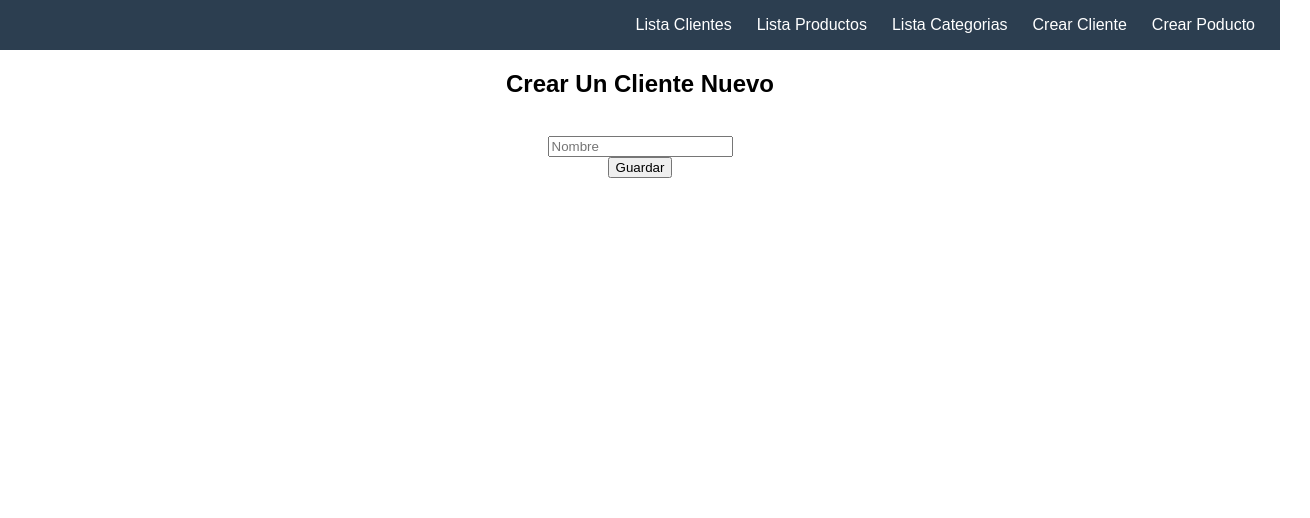
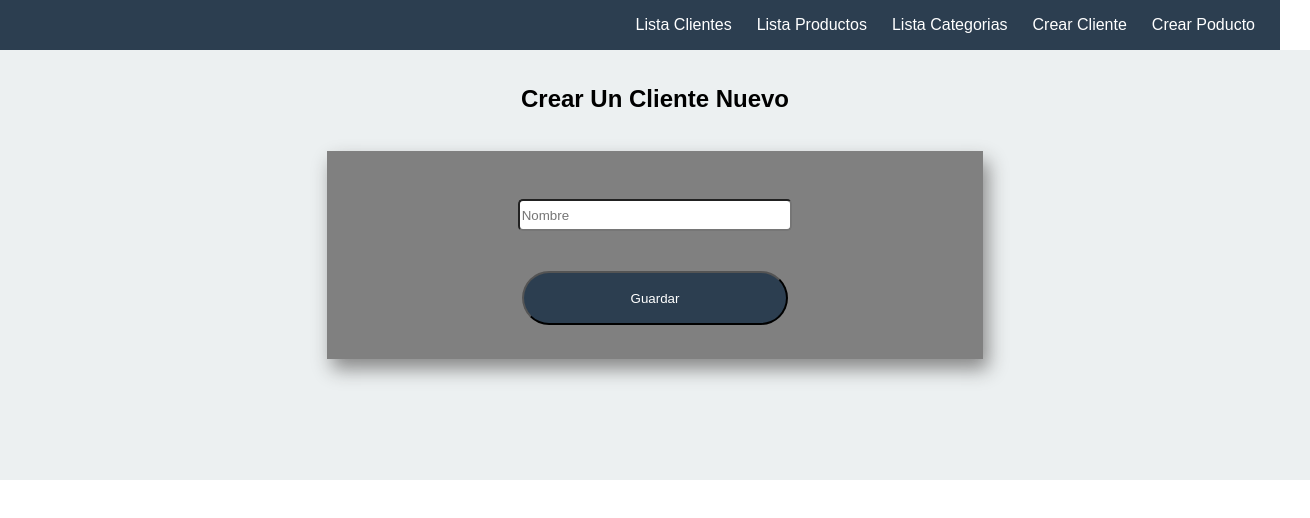
Before and after one commit to CarlosPorta77/frontend, a React (Create React App) app: page /crear_cliente/1 in a window 1280 px wide. Shown: the top 518 px of the page, 1310 px wide, since content can reach past the window. Built offline with nearby package versions, Linux system fonts and the light colour scheme; no server answers.

Commit message:
clienteCreate styles is added

```diff
--- /dev/null
+++ b/src/ClienteCreate.css
@@ -0,0 +1,39 @@
+.wrapper-create-client {
+  height: 50vh;
+  width: 100vw;
+  padding: 15px;
+  flex-direction: column;
+  align-items: flex-start;
+  background-color: #ecf0f1;
+}
+
+.input-new-client {
+  border-radius: 5px;
+  width: 20em;
+  height: 2em;
+}
+
+.button-save {
+  height: 4em;
+  width: 20em;
+  border-radius: 5pc;
+  background-color: #2c3e50;
+  color: white;
+  margin-top: 3em;
+}
+
+.button-save:hover {
+  cursor: pointer;
+  background-color: #1888f8;
+  color: white;
+}
+
+.new-client-container {
+  width: 35em;
+  height: 7em;
+  margin: auto;
+  padding: 10px;
+  background-color: grey;
+  box-shadow: 5px 10px 18px #888888;
+  padding: 3em;
+}
--- a/src/ClienteCreate.js
+++ b/src/ClienteCreate.js
@@ -1,65 +1,73 @@
-import React, {Component} from 'react';
-import axios from 'axios';
+import React, { Component } from 'react'
+import axios from 'axios'
 
+import './ClienteCreate.css'
 
 class ClienteCreate extends Component {
-
   state = {
     error: null,
     errorUpdate: null,
     nombreInput: '',
     id: '',
     clientes: []
-  };
+  }
 
-  constructor(props){
-    super(props);
+  constructor(props) {
+    super(props)
 
-    axios.get('https://obscure-coast-56975.herokuapp.com/cliente')
+    axios
+      .get('https://obscure-coast-56975.herokuapp.com/cliente')
       .then(result => {
-        const {data} = result;
+        const { data } = result
         this.setState({
           clientes: data
-        });
-      });
+        })
+      })
   }
 
-  getNombre = (event) => {
-    const nombreInput = event.target.value;
-    this.setState({nombreInput});
-  };
-
-
+  getNombre = event => {
+    const nombreInput = event.target.value
+    this.setState({ nombreInput })
+  }
 
   saveClient = () => {
-    const {nombreInput} = this.state;
-    axios.post('https://obscure-coast-56975.herokuapp.com/cliente', {
-      nombre: nombreInput
-    }).then(response => {
-      this.props.history.push("/");
-    })
-    .catch(error => {
-      this.setState({error: error.message});
-    })
-  };
-
-
+    const { nombreInput } = this.state
+    axios
+      .post('https://obscure-coast-56975.herokuapp.com/cliente', {
+        nombre: nombreInput
+      })
+      .then(response => {
+        this.props.history.push('/')
+      })
+      .catch(error => {
+        this.setState({ error: error.message })
+      })
+  }
 
   render() {
-    const error = (<label>{this.state.error}</label>);
-    const errorUpdate = (<label>{this.state.errorUpdate}</label>);
+    const error = <label>{this.state.error}</label>
+    const errorUpdate = <label>{this.state.errorUpdate}</label>
     return (
-      <div className="Form">
+      <div className="Form wrapper-create-client">
         <h2>Crear Un Cliente Nuevo</h2>
-        <br/>
-        <input placeholder="Nombre " onChange={this.getNombre} value={this.state.nombreInput} />
-        <br/>
-        <button onClick={this.saveClient}>Guardar</button>
+        <br />
+        <div class="new-client-container">
+          <input
+            class="input-new-client"
+            placeholder="Nombre "
+            onChange={this.getNombre}
+            value={this.state.nombreInput}
+          />
+          <br />
+          <button class="button-save" onClick={this.saveClient}>
+            Guardar
+          </button>
+        </div>
         {this.state.error ? error : ''}
         {this.state.errorUpdate ? errorUpdate : ''}
       </div>
-    );
+    )
   }
 }
 
-export default ClienteCreate;
+export default ClienteCreate
```
